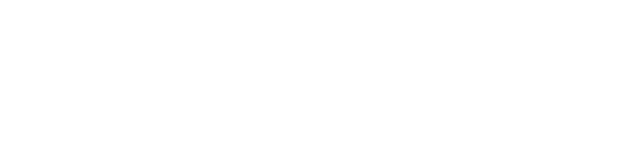
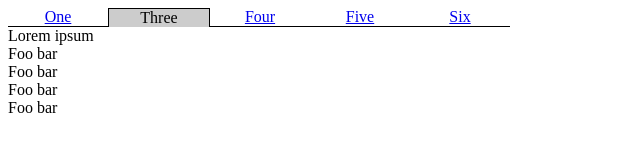
Before and after one commit to jsmarkus/test-work-pl, a plain HTML site: page index.html in a window 1280 px wide. Shown: the whole page, without its empty margins (0-640 px from the left). Drawn offline with Linux system fonts and the light colour scheme.

Commit message:
implementation activeTab, addTab, removeTab

```diff
--- a/TabsView.js
+++ b/TabsView.js
@@ -14,6 +14,11 @@
 
     function TabsView() {
         this.assets = {};
+        this._tabs = [];
+        this._tabsById = {};
+
+        this._titleById = {};
+        this._paneById = {};
     }
 
     var proto = TabsView.prototype;
@@ -25,8 +30,6 @@
         var asPanes = assets.panes = this._createPanesContainer();
         asMain.appendChild(asTitles);
         asMain.appendChild(asPanes);
-        this._tabs = [];
-        this._tabsById = {};
     };
 
     proto.addTab = function(id, title, content) {
@@ -47,23 +50,33 @@
         //TODO: IE ployfill
         this._tabs.splice(index, 1);
         delete this._tabsById[id];
-        this._applyRemoveTab(index);
+        this._applyRemoveTab(id);
     };
 
-    proto.activeTab = function() {
-
+    proto.activeTab = function(id) {
+        //TODO: get
+        this._activeTabId = id;
+        this._applyActiveTab(id);
     };
 
     proto.tabTitle = function() {
 
     };
 
-    proto._createTabTitle = function() {
-
+    proto._createTabTitle = function(tab) {
+        return domElement('li', null, [
+            domElement('a', {
+                'href' : 'javascript:void(0)',
+                'data-tab-id' : tab.id,
+                $text : tab.title
+            })
+        ]);
     };
 
-    proto._createTabPane = function() {
-
+    proto._createTabPane = function(tab) {
+        return domElement('div', {
+            $html : tab.content //TODO: normalize to allow use string as well as HTMLElement
+        });
     };
 
     proto._createMainContainer = function() {
@@ -85,22 +98,61 @@
     };
 
     proto._applyAddTab = function(tab) {
+        var title = this._createTabTitle(tab);
+        var pane = this._createTabPane(tab);
+        this.assets.titles.appendChild(title);
+        this.assets.panes.appendChild(pane);
 
+        this._titleById[tab.id] = title;
+        this._paneById[tab.id] = pane;
     };
 
-    proto._applyRemoveTab = function(index) {
+    proto._applyRemoveTab = function(id) {
+        //TODO: works?
+        this.assets.titles.removeChild(this._titleById[id]);
+        this.assets.panes.removeChild(this._paneById[id]);
 
+        delete this._titleById[id];
+        delete this._paneById[id];
     };
 
-    function domElement(tag, attrs) {
+    proto._applyActiveTab = function(id) {
+        var title = this._titleById[id];
+        title.setAttribute('class', 'active');
+    };
+
+    proto._getTitleElement = function (id) {
+        return this._titleById[id];
+    };
+
+    proto._getPaneElement = function (id) {
+        return this._paneById[id];
+    };
+
+    function domElement(tag, attrs, children) {
+        attrs = attrs || {};
+        children = children || {};
         var el = document.createElement(tag);
-        attrs = attrs || {};
         for (var attrName in attrs) {
             if (!attrs.hasOwnProperty(attrName)) {
                 continue;
             }
-            el.setAttribute(attrName, attrs[attrName]);
+            var value = attrs[attrName];
+            if(attrName === '$text') {
+                el.innerText = value;
+                continue;
+            }
+            if(attrName === '$html') {
+                el.innerHTML = value;
+                continue;
+            }
+            el.setAttribute(attrName, value);
         }
+
+        for (var i = 0; i < children.length; i++) {
+            el.appendChild(children[i]);
+        }
+
         return el;
     }
 
--- a/demo.js
+++ b/demo.js
@@ -6,3 +6,14 @@ var tabs = new TabsView();
 tabs.render();
 console.log(tabs);
 document.body.appendChild(tabs.assets.main);
+
+tabs.addTab('one', 'One', 'Lorem ipsum');
+tabs.addTab('two', 'Two', 'Hello world');
+tabs.addTab('three', 'Three', 'Foo bar');
+tabs.addTab('four', 'Four', 'Foo bar');
+tabs.addTab('five', 'Five', 'Foo bar');
+tabs.addTab('six', 'Six', 'Foo bar');
+
+tabs.removeTab('two');
+
+tabs.activeTab('three');
--- a/index.html
+++ b/index.html
@@ -3,6 +3,7 @@
     <title></title>
 </head>
 <body>
+    <link rel="stylesheet" type="text/css" href="tabs-view.css">
     <script src="TabsView.js"></script>
     <script src="demo.js"></script>
 </body>
--- /dev/null
+++ b/tabs-view.css
@@ -0,0 +1,43 @@
+.tabs-view {
+
+}
+.tabs-view .tabs {
+    clear: both;
+    display: block;
+}
+.tabs-view ul.tabs {
+    display: block;
+    list-style: none;
+    margin: 0;
+    padding: 0;
+}
+.tabs-view ul.tabs li {
+    display: block;
+    list-style: none;
+    width: 100px;
+    float: left;
+    margin: 0;
+    border-bottom: 1px solid black;
+}
+.tabs-view ul.tabs li a {
+    display: block;
+    text-align: center;
+}
+.tabs-view ul.tabs li a:hover {
+    background-color: #eee;
+}
+.tabs-view ul.tabs li.active {
+    background-color: #ccc;
+    border: 1px solid black;
+    border-bottom: none;
+}
+.tabs-view ul.tabs li.active a {
+    background-color: inherit;
+    cursor: text;
+    color: black;
+    text-decoration: none;
+}
+.tabs-view .panes {
+    clear: both;
+    display: block;
+}
```
